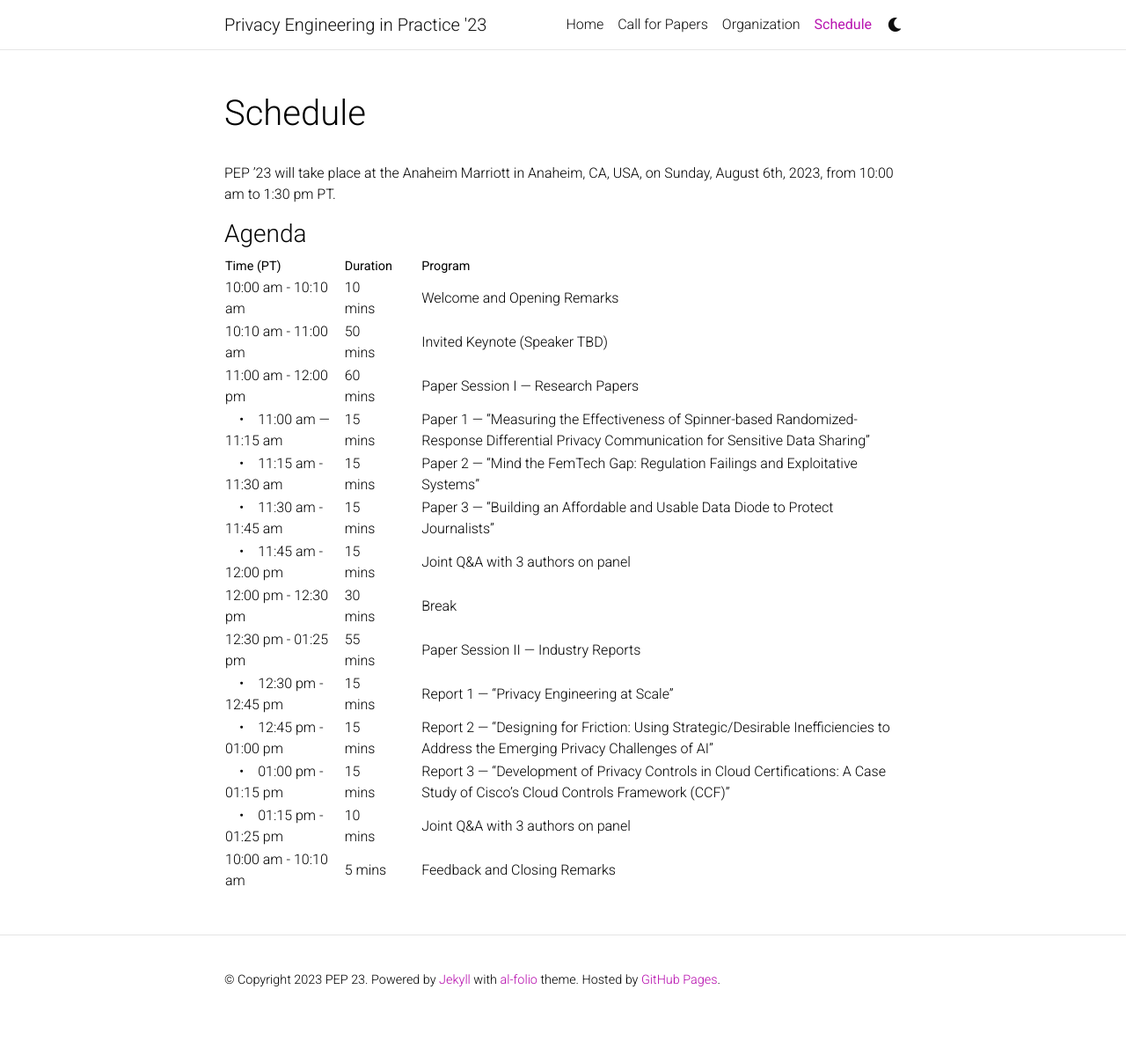
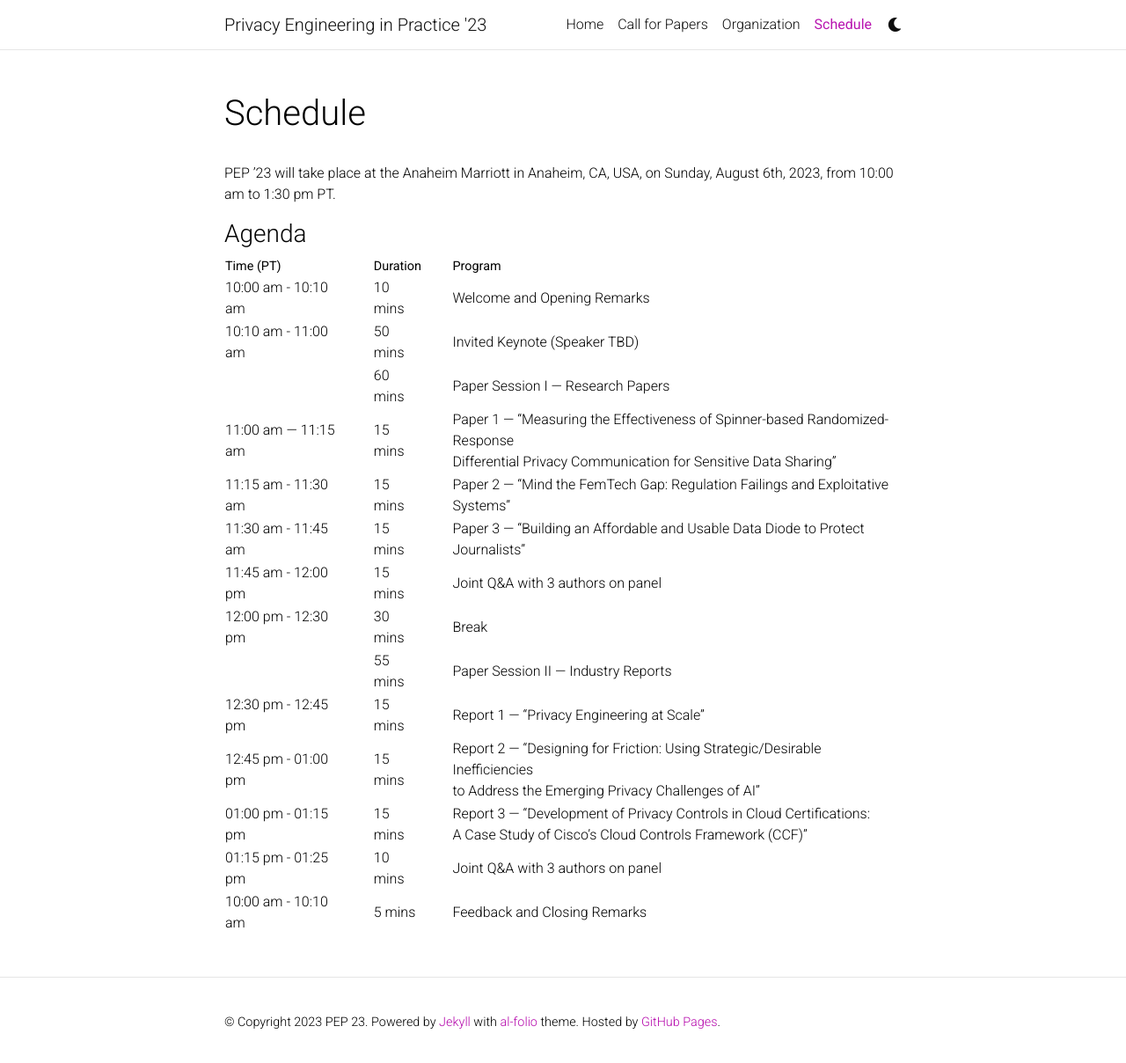
Before and after one commit to privacy-engineering/privacy-engineering.github.io, a Jekyll site: the page built from _pages/schedule.md, in a window 1280 px wide and 1213 px high. Shown: the top 1208 px of the window at 88% size. Built offline with Jekyll 4.4.1, drawn with Linux system fonts in a browser that asks for light colours; comment, search, counter and statistics services are not loaded; a style sheet for code colours, icons or effects is not loaded.

Commit message:
Update schedule.md

```diff
--- a/_pages/schedule.md
+++ b/_pages/schedule.md
@@ -13,18 +13,18 @@ PEP ’23 will take place at the Anaheim Marriott in Anaheim, CA, USA, on Sunday
 ### Agenda
 
 | Time (PT)&emsp;&emsp;  | Duration&emsp;&emsp; | Program |
-| --- | --- | --- |
+| :--- | :--- | :--- |
 | 10:00 am - 10:10 am&emsp;&emsp;                    | 10 mins&emsp;&emsp; | Welcome and Opening Remarks         |
 | 10:10 am - 11:00 am&emsp;&emsp;                    | 50 mins&emsp;&emsp; | Invited Keynote (Speaker TBD)       |
-| 11:00 am - 12:00 pm&emsp;&emsp;                    | 60 mins&emsp;&emsp; | Paper Session I — Research Papers   |
-| &emsp;&#8226;&emsp;11:00 am — 11:15 am&emsp;&emsp; | 15 mins&emsp;&emsp; | Paper 1 — "Measuring the Effectiveness of Spinner-based Randomized-Response Differential Privacy Communication for Sensitive Data Sharing" |
-| &emsp;&#8226;&emsp;11:15 am - 11:30 am&emsp;&emsp; | 15 mins&emsp;&emsp; | Paper 2 — "Mind the FemTech Gap: Regulation Failings and Exploitative Systems"  |
-| &emsp;&#8226;&emsp;11:30 am - 11:45 am&emsp;&emsp; | 15 mins&emsp;&emsp; | Paper 3 — "Building an Affordable and Usable Data Diode to Protect Journalists" |
-| &emsp;&#8226;&emsp;11:45 am - 12:00 pm&emsp;&emsp; | 15 mins&emsp;&emsp; | Joint Q&A with 3 authors on panel   |
+|                     | 60 mins&emsp;&emsp; | Paper Session I — Research Papers   |
+| 11:00 am — 11:15 am&emsp;&emsp; | 15 mins&emsp;&emsp; | Paper 1 — "Measuring the Effectiveness of Spinner-based Randomized-Response<br>Differential Privacy Communication for Sensitive Data Sharing" |
+| 11:15 am - 11:30 am&emsp;&emsp; | 15 mins&emsp;&emsp; | Paper 2 — "Mind the FemTech Gap: Regulation Failings and Exploitative Systems"  |
+| 11:30 am - 11:45 am&emsp;&emsp; | 15 mins&emsp;&emsp; | Paper 3 — "Building an Affordable and Usable Data Diode to Protect Journalists" |
+| 11:45 am - 12:00 pm&emsp;&emsp; | 15 mins&emsp;&emsp; | Joint Q&A with 3 authors on panel   |
 | 12:00 pm - 12:30 pm&emsp;&emsp;                    | 30 mins&emsp;&emsp; | Break                               |
-| 12:30 pm - 01:25 pm&emsp;&emsp;                    | 55 mins&emsp;&emsp; | Paper Session II — Industry Reports |
-| &emsp;&#8226;&emsp;12:30 pm - 12:45 pm&emsp;&emsp; | 15 mins&emsp;&emsp; | Report 1 — "Privacy Engineering at Scale" |
-| &emsp;&#8226;&emsp;12:45 pm - 01:00 pm&emsp;&emsp; | 15 mins&emsp;&emsp; | Report 2 — "Designing for Friction: Using Strategic/Desirable Inefficiencies to Address the Emerging Privacy Challenges of AI"  |
-| &emsp;&#8226;&emsp;01:00 pm - 01:15 pm&emsp;&emsp; | 15 mins&emsp;&emsp; | Report 3 — "Development of Privacy Controls in Cloud Certifications: A Case Study of Cisco’s Cloud Controls Framework (CCF)" |
-| &emsp;&#8226;&emsp;01:15 pm - 01:25 pm&emsp;&emsp; | 10 mins&emsp;&emsp; | Joint Q&A with 3 authors on panel   |
+|                     | 55 mins&emsp;&emsp; | Paper Session II — Industry Reports |
+| 12:30 pm - 12:45 pm&emsp;&emsp; | 15 mins&emsp;&emsp; | Report 1 — "Privacy Engineering at Scale" |
+| 12:45 pm - 01:00 pm&emsp;&emsp; | 15 mins&emsp;&emsp; | Report 2 — "Designing for Friction: Using Strategic/Desirable Inefficiencies<br>to Address the Emerging Privacy Challenges of AI"  |
+| 01:00 pm - 01:15 pm&emsp;&emsp; | 15 mins&emsp;&emsp; | Report 3 — "Development of Privacy Controls in Cloud Certifications:<br>A Case Study of Cisco’s Cloud Controls Framework (CCF)" |
+| 01:15 pm - 01:25 pm&emsp;&emsp; | 10 mins&emsp;&emsp; | Joint Q&A with 3 authors on panel   |
 | 10:00 am - 10:10 am&emsp;&emsp;                    | 5 mins&emsp;&emsp;  | Feedback and Closing Remarks        |
```
